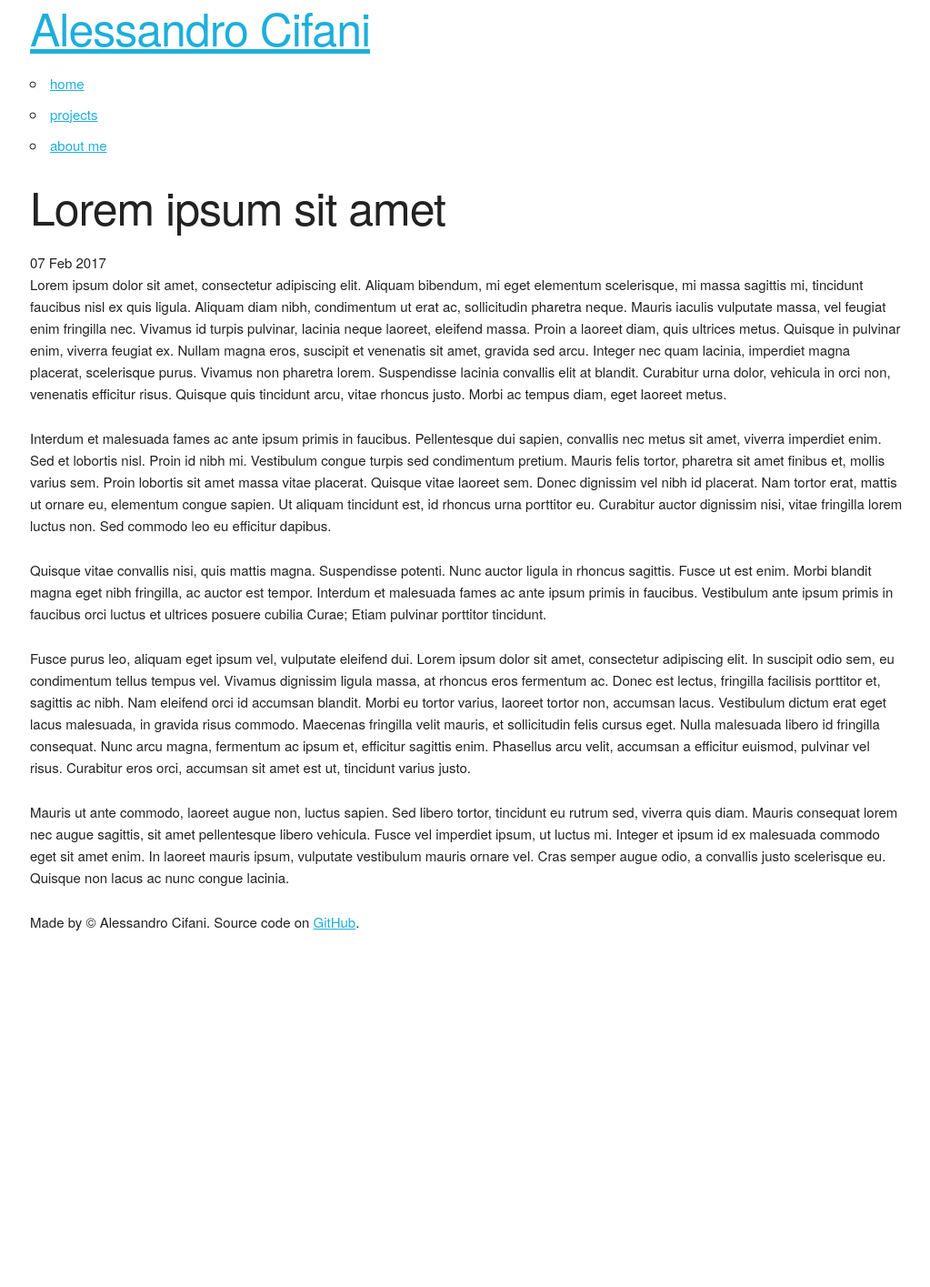
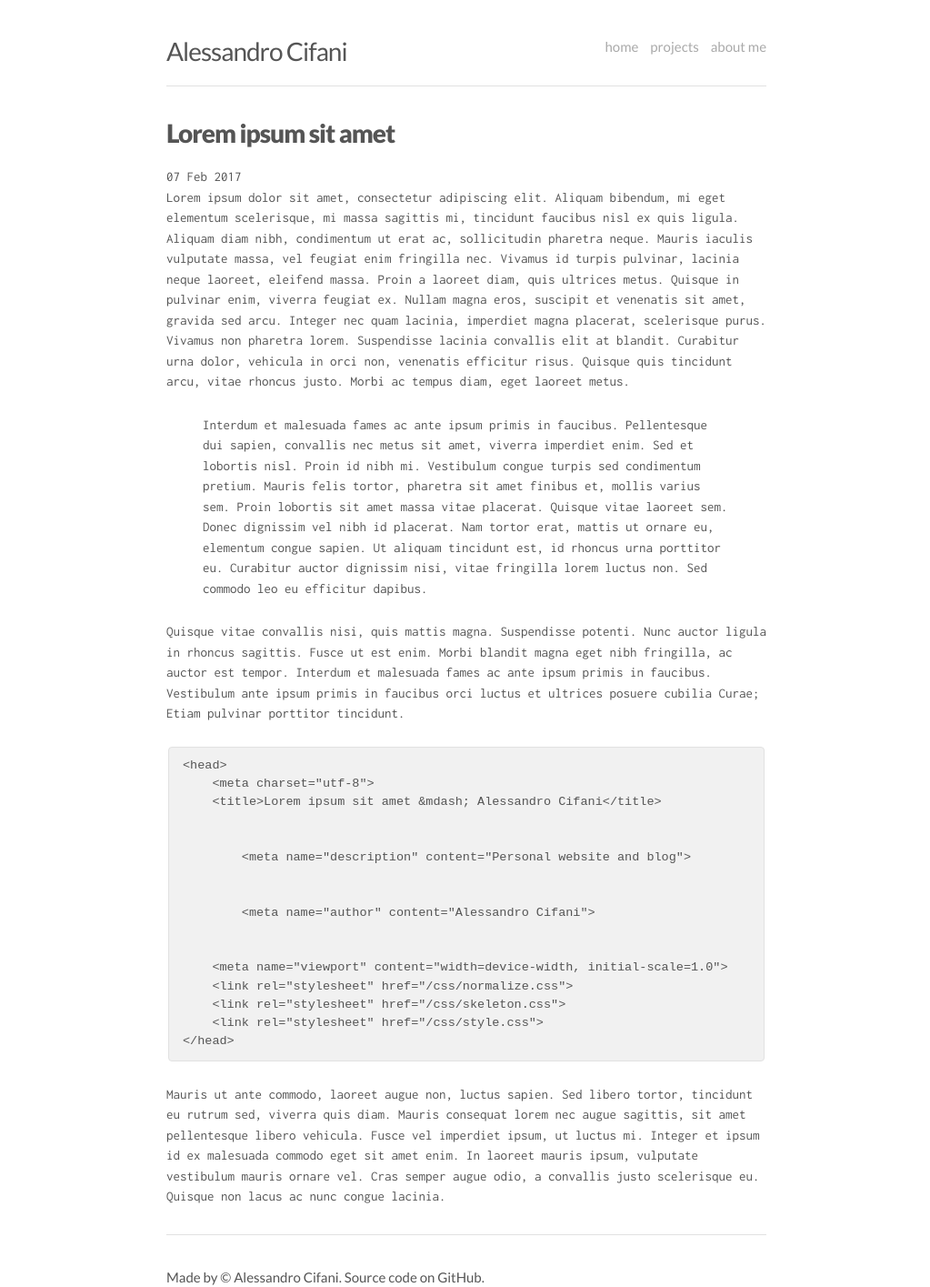
Before and after one commit to acifani/acifani.github.com, a Jekyll site: the page built from _posts/2017-02-07-lorem-ipsum.md, in a window 1280 px wide. Shown: the whole page at 91% size, without its empty margins (127-1150 px from the left). Built offline with Jekyll 4.4.1, drawn with Linux system fonts in a browser that asks for light colours; before the commit the page ends 1026 px from its top, so only the background shows below that.

Commit message:
First styling

````diff
--- a/_layouts/default.html
+++ b/_layouts/default.html
@@ -31,9 +31,13 @@
                 <li><a href="/">about me</a></li>
             </ul>
         </header>
+        <hr>
 
-        {{ content }}
+        <div class="content">
+            {{ content }}
+        </div>
 
+        <hr>
         <footer>
             Made by &copy; Alessandro Cifani. Source code on <a href="https://github.com/ceeph/ceeph.github.com">GitHub</a>.
         </footer>
--- a/_posts/2017-02-07-lorem-ipsum.md
+++ b/_posts/2017-02-07-lorem-ipsum.md
@@ -6,10 +6,31 @@ date: 2017-02-07
 
 Lorem ipsum dolor sit amet, consectetur adipiscing elit. Aliquam bibendum, mi eget elementum scelerisque, mi massa sagittis mi, tincidunt faucibus nisl ex quis ligula. Aliquam diam nibh, condimentum ut erat ac, sollicitudin pharetra neque. Mauris iaculis vulputate massa, vel feugiat enim fringilla nec. Vivamus id turpis pulvinar, lacinia neque laoreet, eleifend massa. Proin a laoreet diam, quis ultrices metus. Quisque in pulvinar enim, viverra feugiat ex. Nullam magna eros, suscipit et venenatis sit amet, gravida sed arcu. Integer nec quam lacinia, imperdiet magna placerat, scelerisque purus. Vivamus non pharetra lorem. Suspendisse lacinia convallis elit at blandit. Curabitur urna dolor, vehicula in orci non, venenatis efficitur risus. Quisque quis tincidunt arcu, vitae rhoncus justo. Morbi ac tempus diam, eget laoreet metus.
 
-Interdum et malesuada fames ac ante ipsum primis in faucibus. Pellentesque dui sapien, convallis nec metus sit amet, viverra imperdiet enim. Sed et lobortis nisl. Proin id nibh mi. Vestibulum congue turpis sed condimentum pretium. Mauris felis tortor, pharetra sit amet finibus et, mollis varius sem. Proin lobortis sit amet massa vitae placerat. Quisque vitae laoreet sem. Donec dignissim vel nibh id placerat. Nam tortor erat, mattis ut ornare eu, elementum congue sapien. Ut aliquam tincidunt est, id rhoncus urna porttitor eu. Curabitur auctor dignissim nisi, vitae fringilla lorem luctus non. Sed commodo leo eu efficitur dapibus.
+> Interdum et malesuada fames ac ante ipsum primis in faucibus. Pellentesque dui sapien, convallis nec metus sit amet, viverra imperdiet enim. Sed et lobortis nisl. Proin id nibh mi. Vestibulum congue turpis sed condimentum pretium. Mauris felis tortor, pharetra sit amet finibus et, mollis varius sem. Proin lobortis sit amet massa vitae placerat. Quisque vitae laoreet sem. Donec dignissim vel nibh id placerat. Nam tortor erat, mattis ut ornare eu, elementum congue sapien. Ut aliquam tincidunt est, id rhoncus urna porttitor eu. Curabitur auctor dignissim nisi, vitae fringilla lorem luctus non. Sed commodo leo eu efficitur dapibus.
 
 Quisque vitae convallis nisi, quis mattis magna. Suspendisse potenti. Nunc auctor ligula in rhoncus sagittis. Fusce ut est enim. Morbi blandit magna eget nibh fringilla, ac auctor est tempor. Interdum et malesuada fames ac ante ipsum primis in faucibus. Vestibulum ante ipsum primis in faucibus orci luctus et ultrices posuere cubilia Curae; Etiam pulvinar porttitor tincidunt.
 
-Fusce purus leo, aliquam eget ipsum vel, vulputate eleifend dui. Lorem ipsum dolor sit amet, consectetur adipiscing elit. In suscipit odio sem, eu condimentum tellus tempus vel. Vivamus dignissim ligula massa, at rhoncus eros fermentum ac. Donec est lectus, fringilla facilisis porttitor et, sagittis ac nibh. Nam eleifend orci id accumsan blandit. Morbi eu tortor varius, laoreet tortor non, accumsan lacus. Vestibulum dictum erat eget lacus malesuada, in gravida risus commodo. Maecenas fringilla velit mauris, et sollicitudin felis cursus eget. Nulla malesuada libero id fringilla consequat. Nunc arcu magna, fermentum ac ipsum et, efficitur sagittis enim. Phasellus arcu velit, accumsan a efficitur euismod, pulvinar vel risus. Curabitur eros orci, accumsan sit amet est ut, tincidunt varius justo.
+```HTML
+<head>
+    <meta charset="utf-8">
+    <title>{% if page.title %}{{ page.title }} &mdash; {% endif %}Alessandro Cifani</title>
+
+    {% if page.description %}
+        <meta name="description" content="{{ page.description }}">
+    {% else %}
+        <meta name="description" content="{{ site.description }}">
+    {% endif %}
+    {% if page.author %}
+        <meta name="author" content="{{ page.author }}">
+    {% else %}
+        <meta name="author" content="{{ site.author }}">
+    {% endif %}
+
+    <meta name="viewport" content="width=device-width, initial-scale=1.0">
+    <link rel="stylesheet" href="/css/normalize.css">
+    <link rel="stylesheet" href="/css/skeleton.css">
+    <link rel="stylesheet" href="/css/style.css">
+</head>
+```
 
 Mauris ut ante commodo, laoreet augue non, luctus sapien. Sed libero tortor, tincidunt eu rutrum sed, viverra quis diam. Mauris consequat lorem nec augue sagittis, sit amet pellentesque libero vehicula. Fusce vel imperdiet ipsum, ut luctus mi. Integer et ipsum id ex malesuada commodo eget sit amet enim. In laoreet mauris ipsum, vulputate vestibulum mauris ornare vel. Cras semper augue odio, a convallis justo scelerisque eu. Quisque non lacus ac nunc congue lacinia.
--- a/css/style.css
+++ b/css/style.css
@@ -0,0 +1,87 @@
+@import url('https://fonts.googleapis.com/css?family=Inconsolata|Lato:300,400,700,900');
+
+body {
+    font-size: 1.5em;
+    line-height: 1.5;
+    color: #555;
+    background: #fff;
+    font-smoothing: subpixel-antialiased;
+    -webkit-font-smoothing: subpixel-antialiased;
+}
+
+footer {
+    font-family: 'Lato', sans-serif;
+}
+
+.container {
+    max-width: 660px;
+}
+
+.content {
+    font-family: 'Inconsolata', monospace;
+}
+
+h1, h2, h3, h4, h5, h6 {
+    font-family: 'Lato', sans-serif;
+    font-weight: 900;
+}
+
+h1 { font-size: 28px; }
+
+hr {
+    overflow: auto;
+    width: 100%;
+}
+
+a {
+    text-decoration: none;
+    color: inherit;
+}
+
+a:hover {
+    color: inherit;
+}
+
+header {
+    margin-top: 40px;
+    font-family: 'Lato', sans-serif;
+    display: block;
+}
+
+header h1 {
+    font-size: 28px;
+    font-weight: 500;
+    float: left;
+}
+
+.nav {
+    float: right;
+}
+
+.nav li {
+    margin-left: 10px;
+    display: inline;
+    list-style-type: none;
+    opacity: 0.5;
+}
+
+.nav li:hover {
+    opacity: 1;
+}
+
+.posts a h1 {
+    display: inline;
+    font-weight: 300;
+}
+
+.posts a span {
+    opacity: 0.5;
+}
+
+.posts a p {
+    margin-top: 20px;
+}
+
+.posts a:hover {
+    color: black;
+}
--- a/index.html
+++ b/index.html
@@ -4,9 +4,9 @@ layout: default
 <div class="posts">
     {% for post in site.posts limit:5 %}
         <a href="{{ post.url }}">
-            <h3>{{ post.title }}</h3>
+            <h1>{{ post.title }}</h1>
             <span class="published">{{ post.date | date_to_string }}</span>
-            <p>{{ post.excerpt | strip_html }}</p>
+            <p class="excerpt">{{ post.excerpt | strip_html }}</p>
         </a>
         <div class="separator"></div>
     {% endfor %}
````
